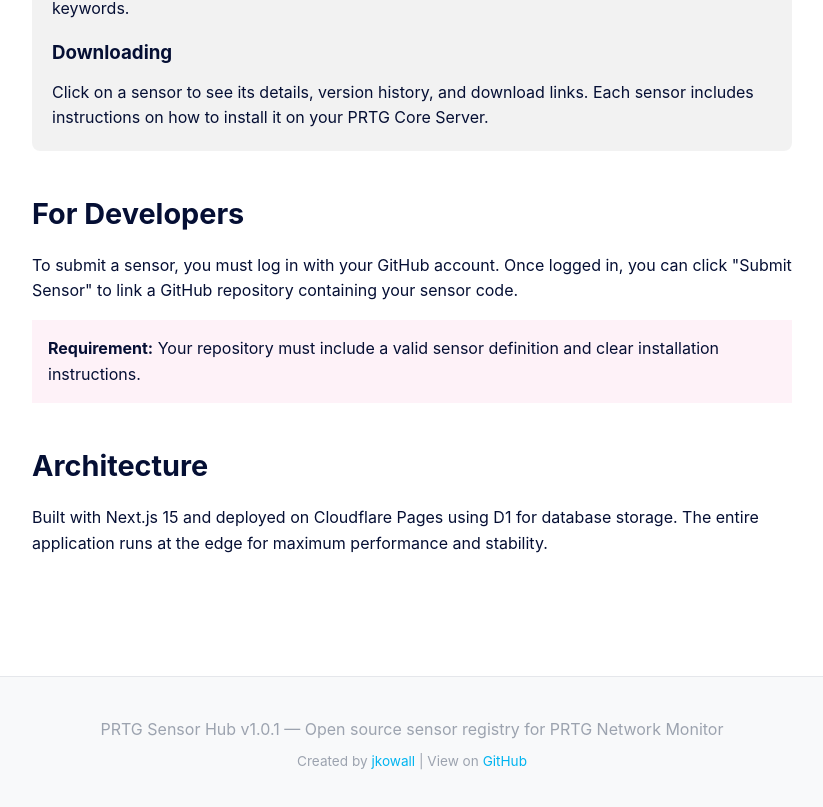
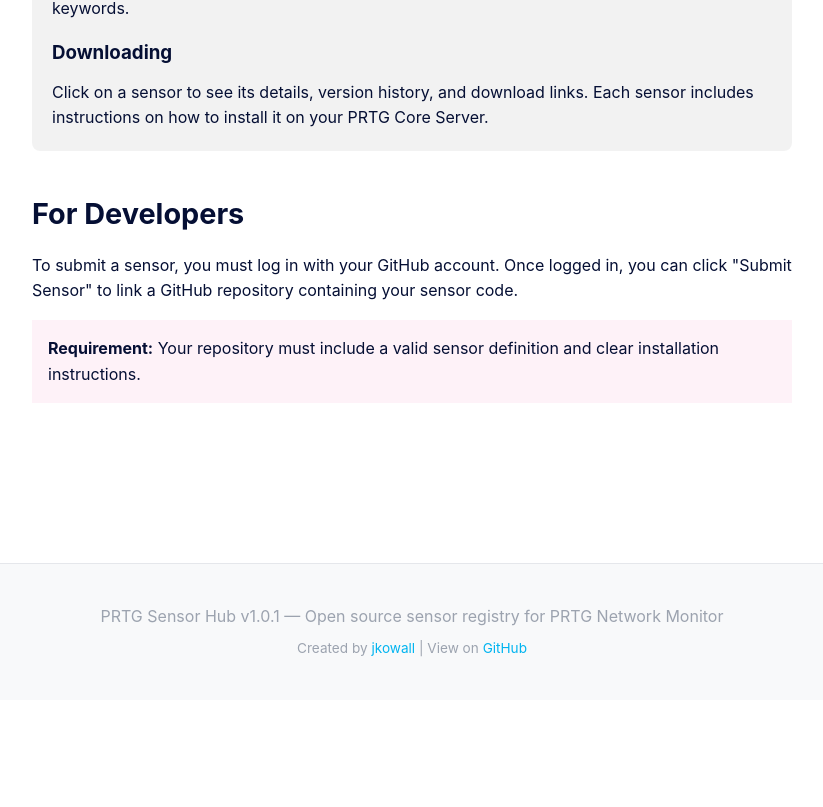
Before and after one commit to jkowall/PRTG-Sensor-Hub, a Next.js app in the folder apps/web/: page /docs in a window 1280 px wide. Shown: the part 535-1342 px from the top of the page, without its empty margins (228-1051 px from the left). After the commit the page ends 1235 px from the top, so only its background shows below. Built offline with nearby package versions, Linux system fonts and the light colour scheme; no server answers.

Commit message:
doc: add github reference and remove internal architecture docs

```diff
--- a/apps/web/app/docs/page.tsx
+++ b/apps/web/app/docs/page.tsx
@@ -42,13 +42,7 @@
                 </div>
             </section>
 
-            <section>
-                <h2 style={{ fontSize: '1.8rem', marginBottom: '16px' }}>Architecture</h2>
-                <p style={{ lineHeight: '1.6' }}>
-                    Built with Next.js 15 and deployed on Cloudflare Pages using D1 for database storage.
-                    The entire application runs at the edge for maximum performance and stability.
-                </p>
-            </section>
+
         </div>
     );
 }
```
Also changed, not shown: 1 other file (tests, documents, lock files or other folders).
